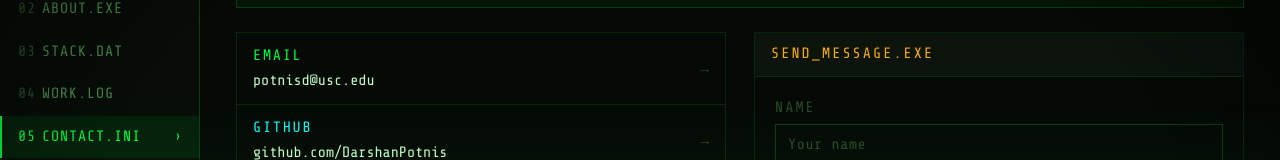
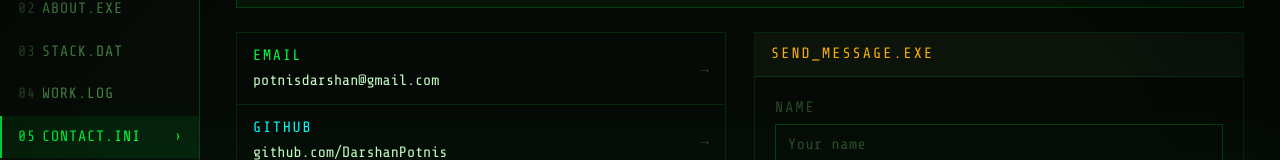
Before and after one commit to DarshanPotnis/darshan-portfolio, a Next.js app: page / in a window 1280 px wide. Both pictures are taken after a click on the element "Contact". Shown: the part 266-426 px from the top of the page. Built offline with nearby package versions, Linux system fonts and the light colour scheme.

Commit message:
feat: BIOS-themed portfolio redesign

```diff
--- a/app/components/Contact.tsx
+++ b/app/components/Contact.tsx
@@ -44,9 +44,9 @@ export default function Contact() {
         <div>
           <div className="cl-list">
             {([
-              { key: "EMAIL",    val: "potnisd@usc.edu",               href: "mailto:potnisd@usc.edu",                color: "var(--green)" },
+              { key: "EMAIL",    val: "potnisdarshan@gmail.com",               href: "mailto:potnisdarshan@gmail.com",                color: "var(--green)" },
               { key: "GITHUB",   val: "github.com/DarshanPotnis",      href: "https://github.com/DarshanPotnis",      color: "var(--cyan)"  },
-              { key: "LINKEDIN", val: "linkedin.com/in/darshanpotnis", href: "https://linkedin.com/in/darshanpotnis", color: "var(--amber)" },
+              { key: "LINKEDIN", val: "linkedin.com/in/darshanpotnis", href: "https://www.linkedin.com/in/darshan-potnis-9304a3218/", color: "var(--amber)" },
               { key: "RESUME",   val: "Darshan_Potnis_Resume_2026.pdf",href: "/Darshan_Potnis_Resume_2026.pdf",        color: "var(--muted)" },
             ] as const).map(link => (
               <a key={link.key} className="cl-item" href={link.href}
```
